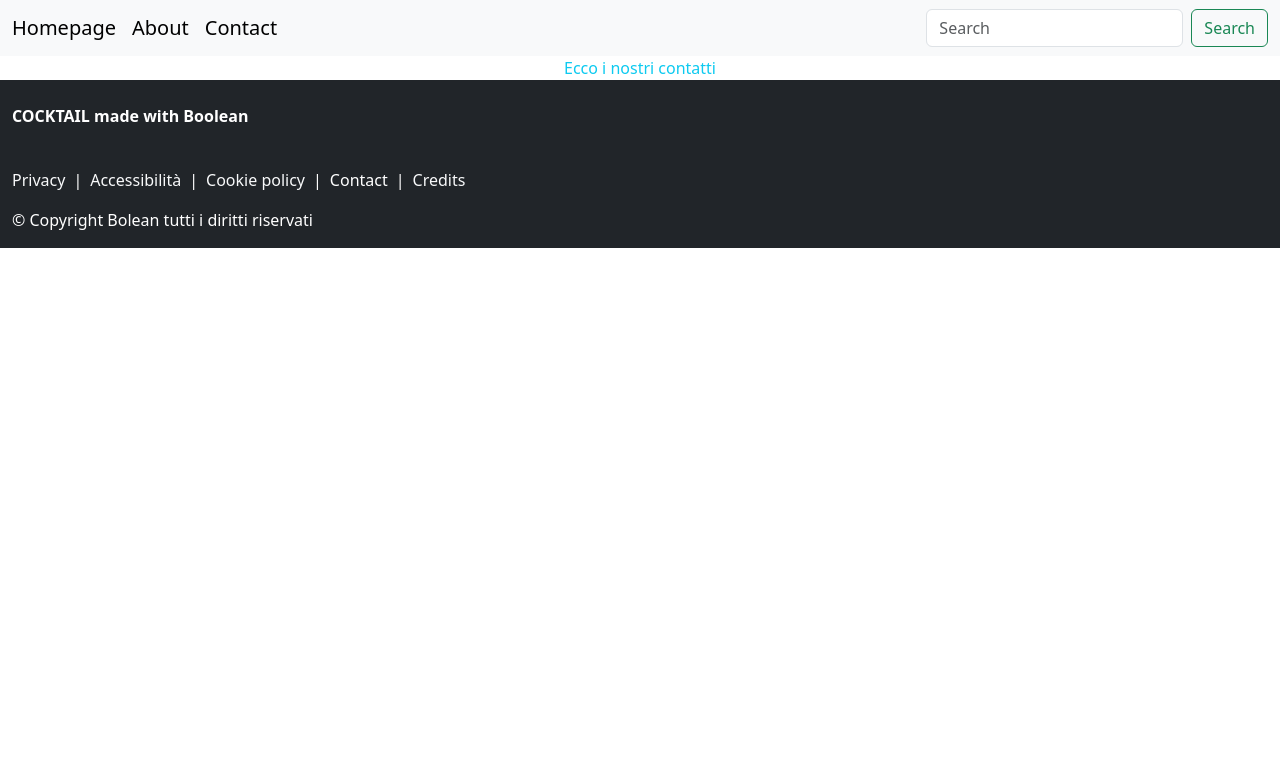
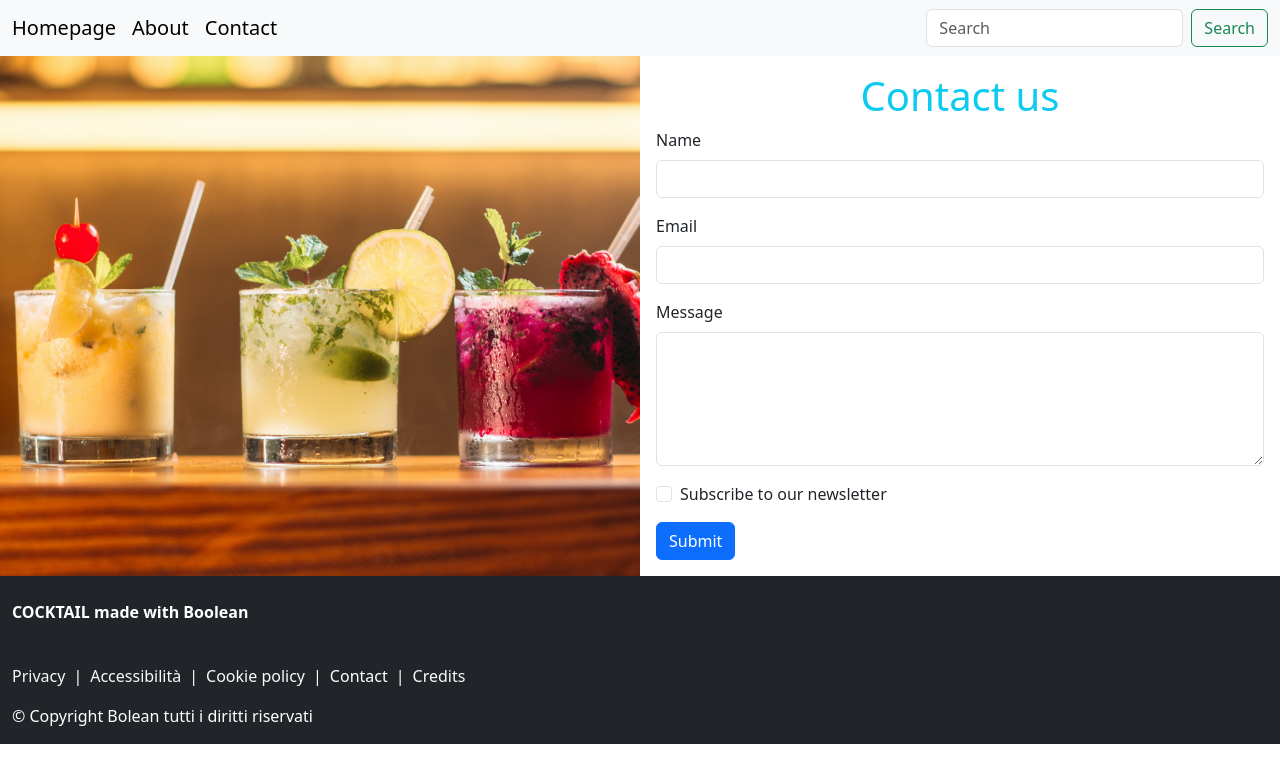
Before and after one commit to FeliceDArcangelo/laravel-vue-router-frontoffice, a Vue app: page /contacts in a window 1280 px wide. Shown: the top 782 px of the page. Built offline with nearby package versions, Linux system fonts and the light colour scheme.

Commit message:
add style in AppContacts

```diff
--- a/src/pages/AppContacts.vue
+++ b/src/pages/AppContacts.vue
@@ -1,9 +1,39 @@
-<script>
-export default {};
-</script>
-
 <template>
-  <div class="text-center text-info">Ecco i nostri contatti</div>
+  <div class="p-0 m-0 d-flex">
+    <div class="about-image w-50">
+      <img src="../../src/assets/img/contact.jpg" alt="" />
+    </div>
+    <div class="about-text align-self-center w-50 p-3">
+      <h1 class="text-center text-info">Contact us</h1>
+      <form novalidate>
+        <div class="mb-3">
+          <label for="name" class="form-label">Name</label>
+          <input type="email" class="form-control" id="name" />
+        </div>
+        <div class="mb-3">
+          <label for="email" class="form-label">Email</label>
+          <input class="form-control" id="email" />
+        </div>
+        <div class="mb-3">
+          <label for="message" class="form-label">Message</label>
+          <textarea class="form-control" id="message" rows="5"></textarea>
+        </div>
+        <div class="mb-3 form-check">
+          <input type="checkbox" class="form-check-input" id="newsletter" />
+          <label class="form-check-label" for="newsletter"
+            >Subscribe to our newsletter</label
+          >
+        </div>
+        <button type="submit" class="btn btn-primary">Submit</button>
+      </form>
+    </div>
+  </div>
 </template>
 
-<style lang="scss" scoped></style>
+<style lang="scss" scoped>
+img {
+  width: 100%;
+  height: 100%;
+  object-fit: cover;
+}
+</style>
```
Also changed, not shown: src/assets/img/contact.jpg (added).
